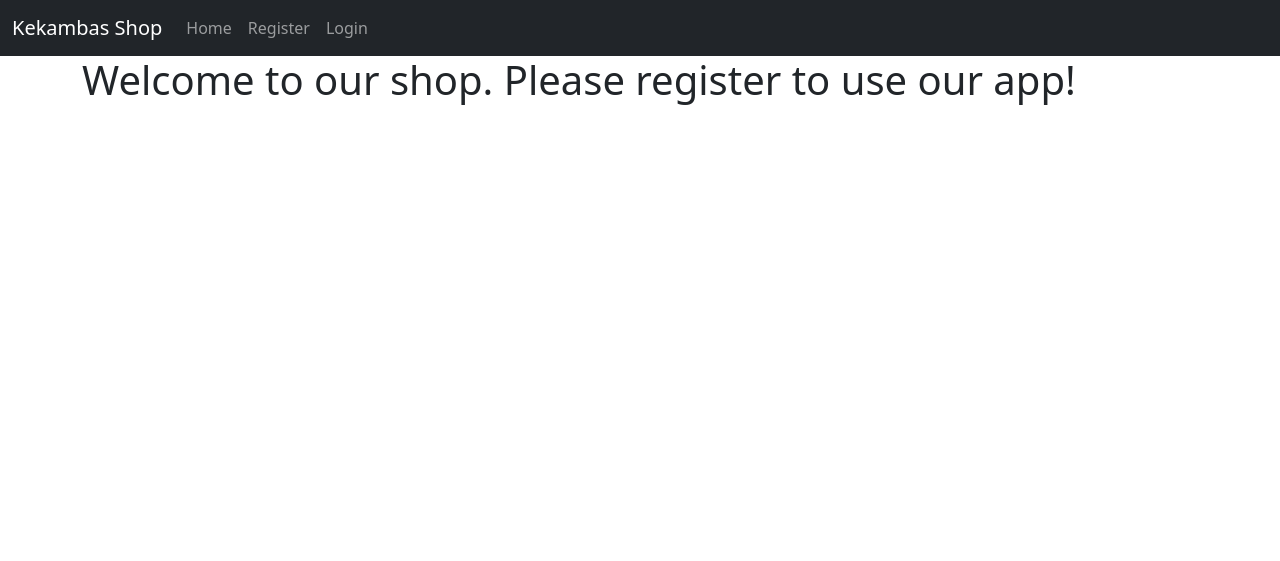
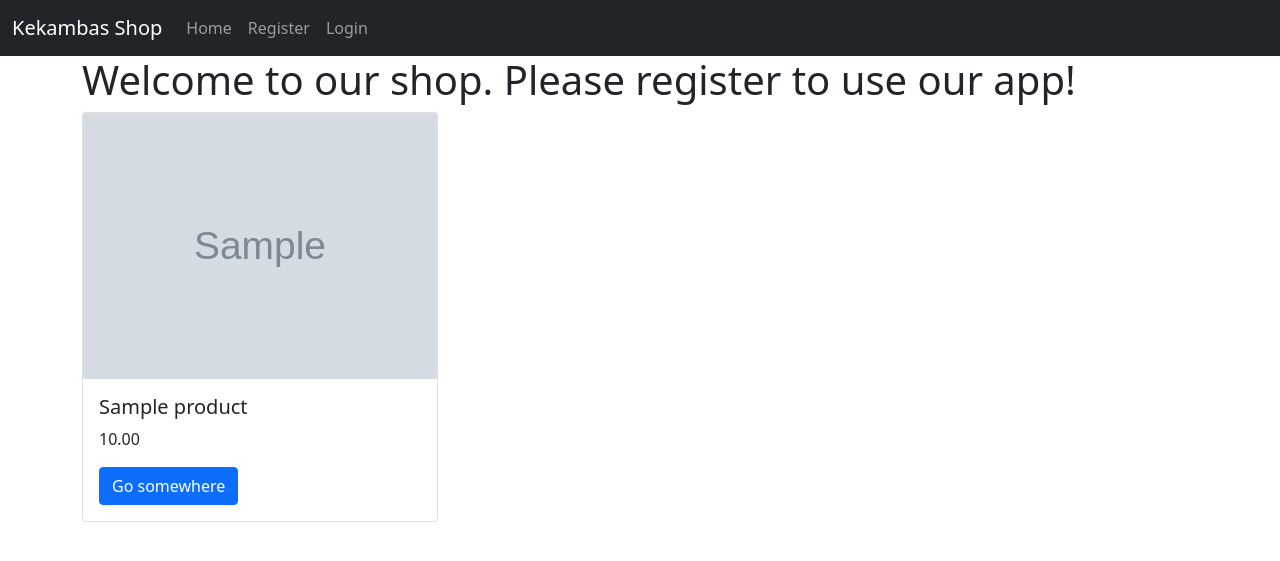
Before and after one commit to bstanton773/kekambas-79_flask, a Flask app: page / in a window 1280 px wide. Shown: the top 561 px of the page. Run offline with Flask 2, Linux system fonts and the light colour scheme; tables that the repository leaves empty hold one stand-in row (values such as "Sample post"); grey boxes marked "Sample" are stand-in pictures; some libraries are stand-ins or nearby versions.

Commit message:
Add products to index page

```diff
--- a/app/routes.py
+++ b/app/routes.py
@@ -2,19 +2,12 @@ from app import app
 from flask import render_template, redirect, url_for, flash
 from flask_login import login_user, logout_user, login_required
 from app.forms import RegisterForm, LoginForm
-from app.models import User
+from app.models import User, Product
 
 @app.route('/')
 def index():
-    my_name = 'Brian'
-    my_city = 'Chicago'
-    colors = ['red', 'orange', 'yellow', 'green', 'blue', 'indigo', 'violet', 'black', 'magenta', 'pink']
-    person = {
-        'name': 'Ferris Bueller',
-        'age': 18,
-        'best_friend': 'Cameron'
-    }
-    return render_template('index.html', name=my_name, city=my_city, colors=colors, person=person)
+    products = Product.query.all()
+    return render_template('index.html', products=products)
 
 
 @app.route('/name')
--- a/app/templates/index.html
+++ b/app/templates/index.html
@@ -1,9 +1,26 @@
 {% extends 'base.html' %}
 
 {% block content %}
+
 {% if current_user.is_authenticated %}
     <h1>Welcome back, {{ current_user.username }}</h1>
 {% else %}
     <h1>Welcome to our shop. Please register to use our app!</h1>
 {% endif %}
+
+<div class="row">
+    {% for prod in products %}
+    <div class="col-12 col-sm-6 col-md-4">
+        <div class="card">
+            <img src="{{ prod.image_url }}" class="card-img-top" alt="{{ prod.name }}">
+            <div class="card-body">
+                <h5 class="card-title">{{ prod.name }}</h5>
+                <p class="card-text">{{ prod.price }}</p>
+                <a href="#" class="btn btn-primary">Go somewhere</a>
+            </div>
+        </div>
+    </div>
+    {% endfor %}
+</div>
+
 {% endblock %}
```
